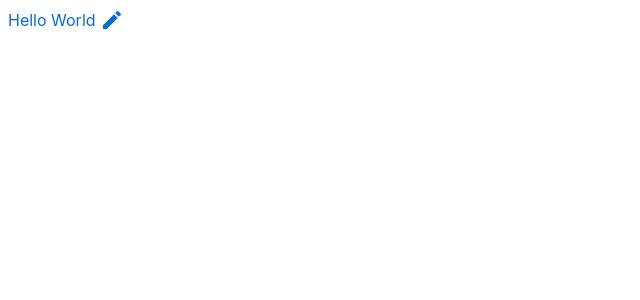
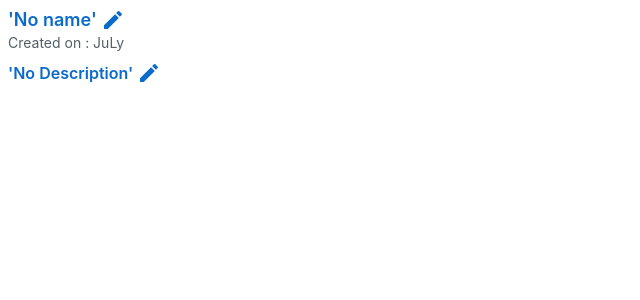
Before and after one commit to Pete-Sony/SAAS-TOOLS, a Next.js app in the folder focused-youtube-carousel/: page /test3 in a window 1280 px wide. Shown: the top 300 px of the page, without its empty margins (0-640 px from the left). Built offline with nearby package versions, Linux system fonts and the light colour scheme.

Commit message:
Update Docs

```diff
--- a/focused-youtube-carousel/app/test3/ClickToEdit/ClickToEdit.jsx
+++ b/focused-youtube-carousel/app/test3/ClickToEdit/ClickToEdit.jsx
@@ -1,13 +1,18 @@
 'use client'
 
-import { useState, useRef } from 'react';
-import {Link,Input} from "@mui/joy";
+import { useState, useRef, useEffect } from 'react';
+import {Link,Input,styled} from "@mui/joy";
 import EditIcon from '@mui/icons-material/Edit';
 
- export default function ClickToEdit({children}) {
+export default function ClickToEdit({children, onUpdate}) {
   const [isEditing, setIsEditing] = useState(false);
   const [inputValue, setInputValue] = useState(children);
   const inputRef = useRef(null);
+
+  const StyledEditIcon = styled(EditIcon)`
+    cursor: pointer;
+  `;
+
   const handleClick = ()=>{
     setIsEditing(!isEditing);
     setTimeout(() => {
@@ -18,24 +23,36 @@ import EditIcon from '@mui/icons-material/Edit';
       }
 
     }, 0);
+  }
 
+  const handleKeyDown = (e) => {
+    if (e.key === 'Enter') {
 
+      setIsEditing(false);
+
+    }
+    if(e.key === 'Escape'){
+      setIsEditing(false);
+      setInputValue(children);
+    }
   }
+
   const handleChange = (e)=>{
     setInputValue(e.target.value);
   }
-  const renderCount = useRef(0);
-  renderCount.current++;
-  return (
+
+  const onBlur = async ()=>{
+    setIsEditing(false);
+
+  }
+
+      return (
   <>
   {isEditing ?
-   <Input   type="text" value={inputValue} onChange={handleChange} />
+   <Input slotProps={{input:{ref:inputRef}}}  onBlur={onBlur} type="text" value={inputValue} onChange={handleChange} onKeyDown={handleKeyDown}/>
     :
-   <Link onClick={handleClick} endDecorator={<EditIcon/>} >{children}</Link> }
-   {/* <div>
-  { `I've rendered this component ${renderCount.current} times` }
-   </div>
-  */}
+   <Link sx={{cursor:'pointer'}} onClick={handleClick} endDecorator={<StyledEditIcon/>} >{inputValue}</Link> }
+
   </>
 
 
--- a/focused-youtube-carousel/app/test3/ClickToEdit/TestClickToEdit.jsx
+++ b/focused-youtube-carousel/app/test3/ClickToEdit/TestClickToEdit.jsx
@@ -1,13 +1,23 @@
 import ClickToEdit from "./ClickToEdit";
 import {saveName,saveDescription} from "./actions";
-import {Box} from "@mui/joy";
+import {Box,CardContent,Typography} from "@mui/joy";
 
 export default function TestClickToEdit(){
     return(
-        <Box sx={{display:'inline-block'}}>
-        <ClickToEdit >
-            Hello World
-        </ClickToEdit>
-        </Box>
+        <CardContent>
+        <Typography level="title-lg">
+          <ClickToEdit >
+           'No name'
+          </ClickToEdit>
+        </Typography>
+        <Typography level="body-sm" aria-describedby="card-description" mb={1}>
+          Created on : JuLy
+        </Typography>
+        <Typography fontSize="md" fontWeight="lg" sx={{ color: 'neutral.400' }}>
+          <ClickToEdit >
+           'No Description'
+          </ClickToEdit>
+        </Typography>
+      </CardContent>
     )
 }
```
Also changed, not shown: 1 other file (tests, documents, lock files or other folders).
